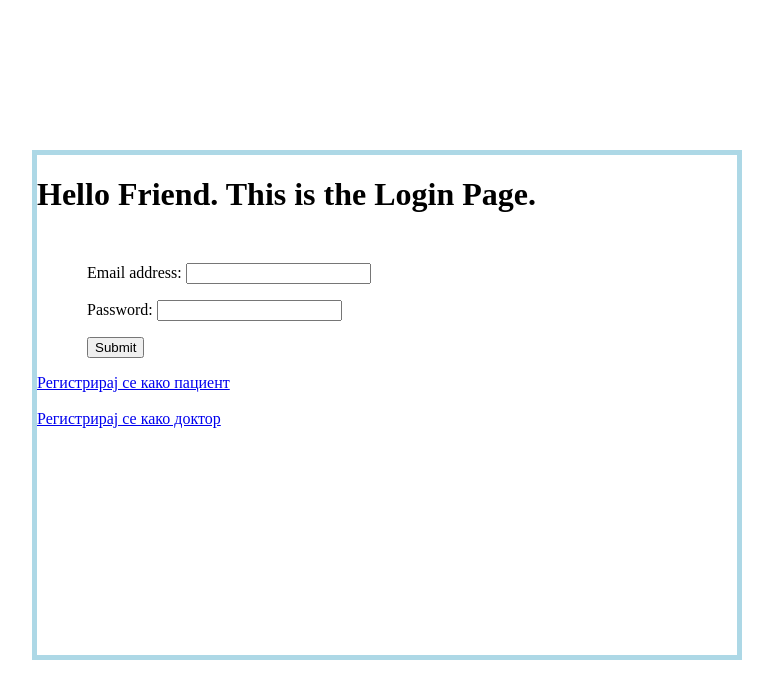
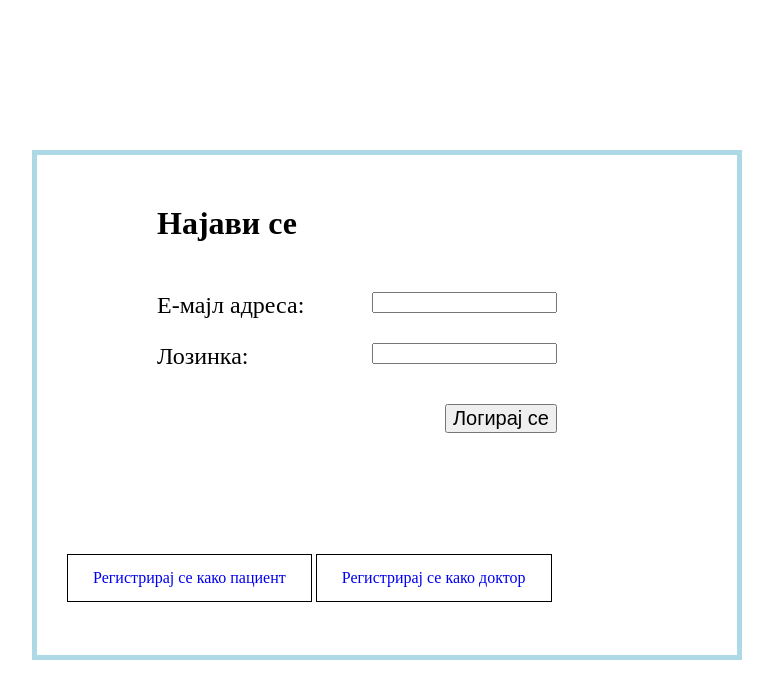
Before and after one commit to istojan/ezdravstvo, a Django app: page / in a window 1280 px wide. Shown: the top 699 px of the page, without its empty margins (253-1026 px from the left). Run offline with Django 3.2, Linux system fonts and the light colour scheme.

Commit message:
Fixed style of login and register

```diff
--- a/login/forms.py
+++ b/login/forms.py
@@ -7,12 +7,15 @@ from login.models import Hospital
 
 
 class UserForm(forms.ModelForm):
-    password = forms.CharField(widget=forms.PasswordInput)  # the widget will hide the password from the user
+    password = forms.CharField(label='Лозинка', widget=forms.PasswordInput)  # the widget will hide the password from the user
 
     class Meta:
         model = User
         # fields = ['username', 'email', 'password']
         fields = ['email', 'password']
+        labels = {
+            'email': "Е-мајл адреса"
+        }
         # help_texts = {
         #     'username': None,
         #     'email': None,
@@ -37,13 +40,18 @@ class PatientRegistrationForm(UserCreationForm):
                                       widget=forms.Select(attrs={'onchange': 'get_doctors()'}))
     general_practitioner = ChoiceFieldNoValidation(label="Матичен доктор",
                                                    required=False)
+    password1 = forms.CharField(label='Лозинка',
+                               widget=forms.PasswordInput)  # the widget will hide the password from the user
+    password2 = forms.CharField(label='Внеси повторно лозинка',
+                               widget=forms.PasswordInput)  # the widget will hide the password from the user
 
     class Meta:
         model = User
         fields = ('name', 'surname', 'ssn', 'date_of_birth', 'address', 'email', 'password1', 'password2',
                   'hospital', 'general_practitioner')
         labels = {
-            'email': 'Email адреса'
+            'email': 'Email адреса',
+            'password1': 'Лозинка'
         }
 
 
@@ -53,6 +61,11 @@ class DoctorRegistrationForm(UserCreationForm):
     doctor_id = forms.CharField(label="Докторска идентификација", max_length=6)
     hospital = forms.ModelChoiceField(label="Здравствена установа", queryset=Hospital.objects.all())
     is_general_practitioner = forms.BooleanField(label="Матичен доктор", required=False)
+    password1 = forms.CharField(label='Лозинка',
+                               widget=forms.PasswordInput)  # the widget will hide the password from the user
+    password2 = forms.CharField(label='Внеси повторно лозинка',
+                               widget=forms.PasswordInput)  # the widget will hide the password from the user
+
 
     class Meta:
         model = User
--- a/login/static/login/style.css
+++ b/login/static/login/style.css
@@ -1,8 +1,3 @@
-#login_form_id{
-    margin-top: 50px;
-    margin-left: 50px;
-}
-
 #body_container{
     background: white;
     width: 700px;
@@ -14,6 +9,28 @@
     border: solid lightblue 5px;
 }
 
+form {
+    width: 400px;
+    position: relative;
+    padding-left: 70px;
+    font-size: 24px;
+    margin-top: 50px;
+    margin-left: 50px;
+
+}
+
+input{
+    float:right;
+}
+
+a{
+    border: solid 1px black;
+    padding: 14px 25px;
+    text-align: center;
+    text-decoration: none;
+    display: inline-block;
+}
+
 /*#id_username{*/
     /*visibility: hidden;*/
 /*}*/
--- a/login/templates/login/index.html
+++ b/login/templates/login/index.html
@@ -19,34 +19,22 @@
 </head>
 <body>
 <div id="body_container">
-    <h1>Hello Friend. This is the Login Page.</h1>
+    <h1 style="margin-left: 120px; margin-top: 50px">Најави се</h1>
 
     <form id="login_form_id" action="?" method="post">
         {% csrf_token %}
         {{ form.as_p }}
-        <input type="submit" value="Submit">
+        <input style="margin-top: 10px; font-size: 20px" type="submit" value="Логирај се">
     </form>
 
-    <a href="{% url 'login:register_patient' %}">Регистрирај се како пациент</a>
-    <br/>
-    <br/>
-    <a href="{% url 'login:register_doctor' %}">Регистрирај се како доктор</a>
+    <div style="height: 160px"></div>
+
+    <div style="padding-left: 30px">
+        <a href="{% url 'login:register_patient' %}">Регистрирај се како пациент</a>
+        <a href="{% url 'login:register_doctor' %}">Регистрирај се како доктор</a>
+    </div>
 
 </div>
 
-
-{#{% if latest_question_list %}#}
-{#    <ul>#}
-{#    {% for question in latest_question_list %}#}
-{#        First way to do this#}
-{#        <li><a href="/polls/{{ question.id }}/">{{ question.question_text }}</a></li>#}
-{##}
-{#        <li><a href="{% url 'polls:detail' question.id %}">{{ question.question_text }}</a></li>#}
-{#    {% endfor %}#}
-{#    </ul>#}
-{#{% else %}#}
-{#    <p>No polls are available.</p>#}
-{#{% endif %}#}
-
 </body>
 </html>
```
Also changed, not shown: login/static/login/register_style.css (added, +30 -0 lines), login/templates/login/register_doctor.html (+16 -5 lines), login/templates/login/register_patient.html (+14 -5 lines), login/migrations/0007_auto_20170929_2337.py (added), login/migrations/0008_appointment_has_report_added.py (added), 1 other file.
